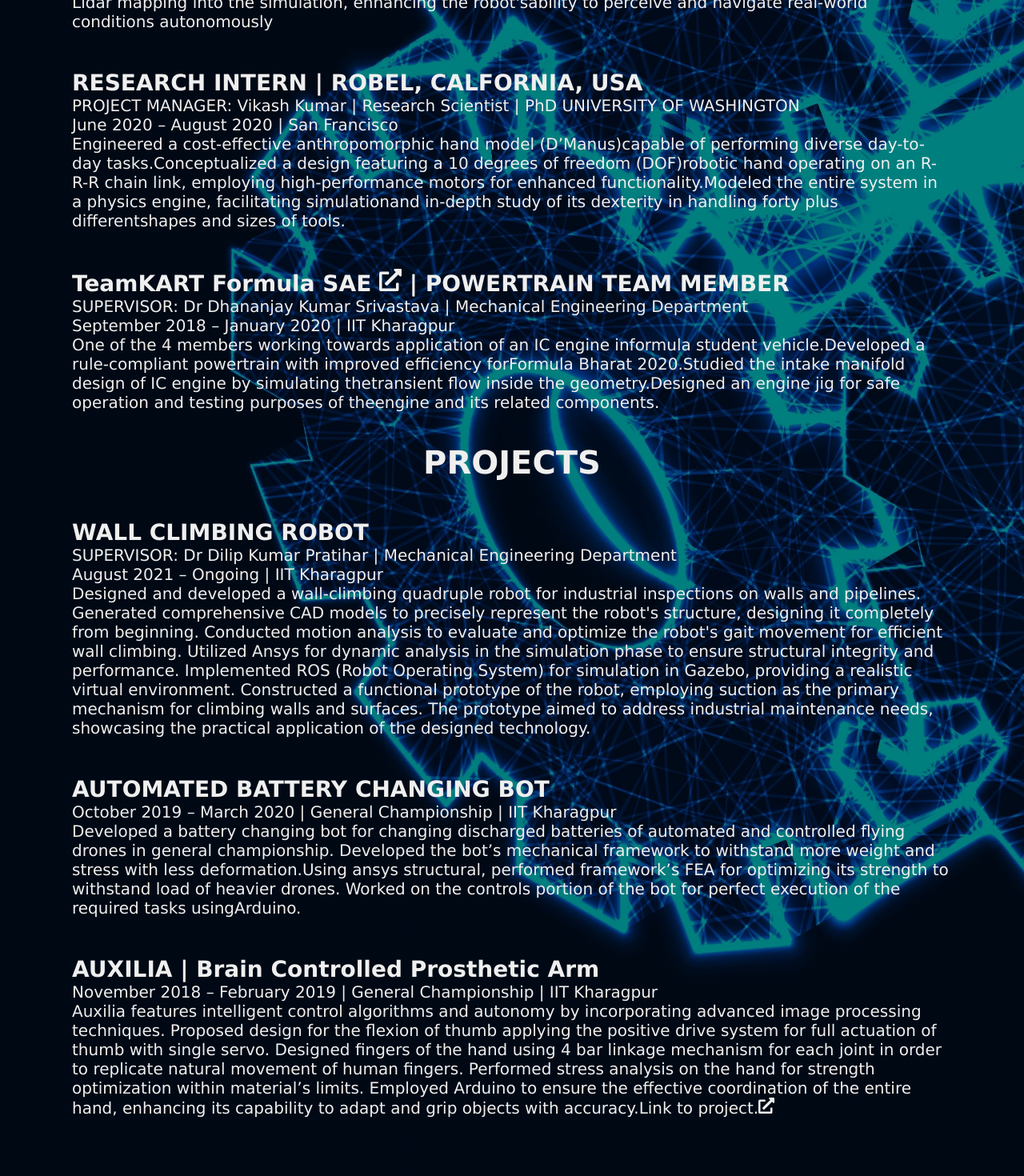
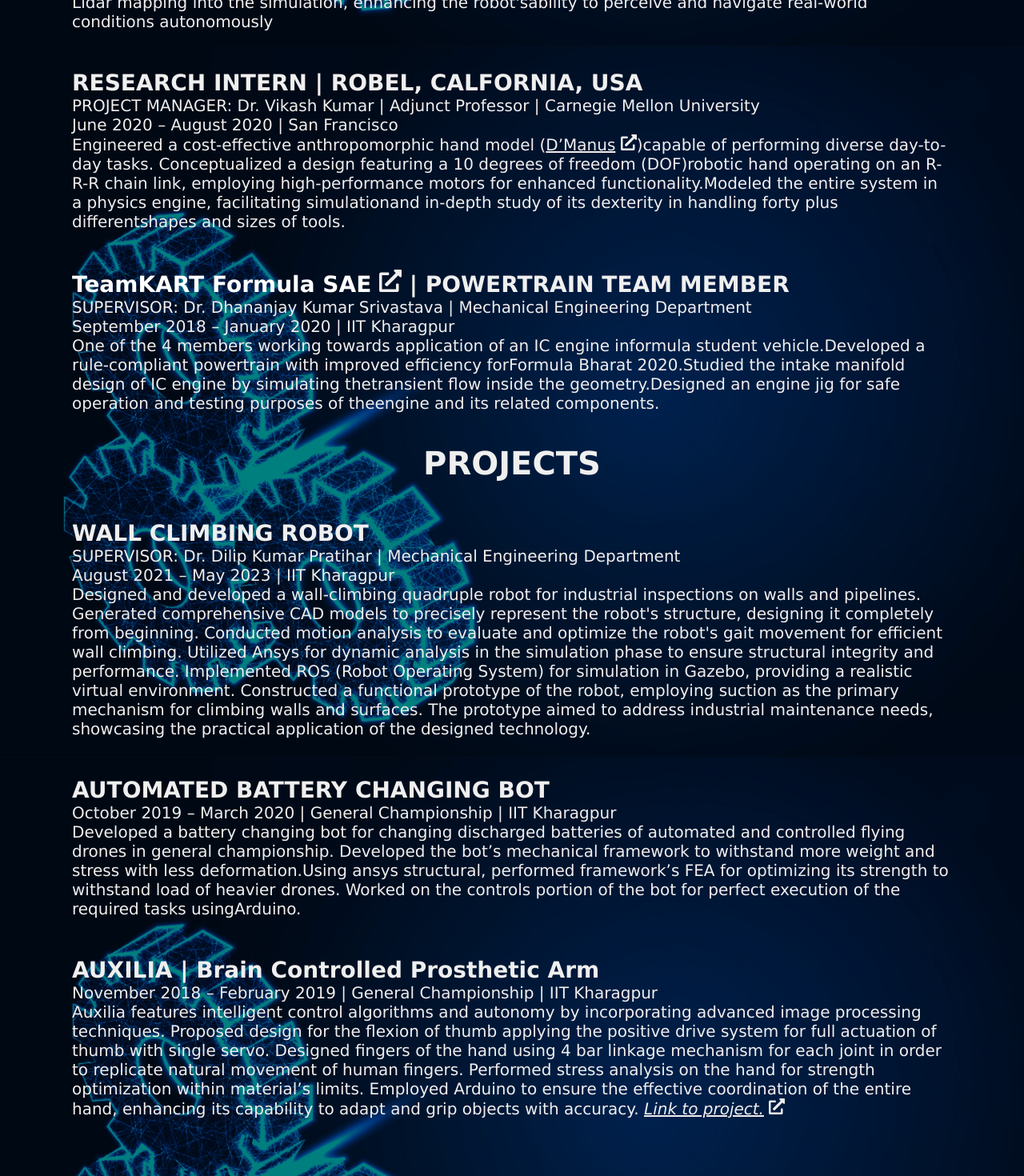
Before and after one commit to shuvo151dey/devank-profile, a React (Create React App) app: page / in a window 1280 px wide. Shown: the part 1720-3190 px from the top of the page at 80% size. Built offline with nearby package versions, Linux system fonts and the light colour scheme.

Commit message:
new changes and spell check

```diff
--- a/src/App.css
+++ b/src/App.css
@@ -11,10 +11,13 @@
 		url('./Assets/bg.jpg');
 	background-repeat: no-repeat;
 	background-size: cover;
-	background-attachment: scroll;
+	background-attachment: fixed;
 	padding: 5vh;
 }
-
+a,a:focus,a:visited {
+	text-decoration: none;
+	color: white;
+}
 .content,
 .header {
 	padding: 50px;
@@ -127,10 +130,7 @@ a {
 	text-decoration: none;
 }
 
-a:focus,
-a:visited {
-	color: rgb(0, 0, 238);
-}
+
 
 @media (max-width: 1000px) {
 
--- a/src/App.js
+++ b/src/App.js
@@ -88,7 +88,7 @@ function App() {
           <h4>
             <span>RESEARCH INTERN</span> | <span>New York University</span>
           </h4>
-          <p>PROJECT MANAGER: Prof. Vikram Kapila </p>
+          <p>PROJECT MANAGER: Prof. Vikram Kapila | Mechanical Engineering | New York University</p>
           <p>May 2022 – August 2022</p>
           <p>
             Title: Development of an autonomous mobile manipulator for dialysis
@@ -114,14 +114,14 @@ function App() {
             <span>RESEARCH INTERN</span> | <span>ROBEL, CALFORNIA, USA</span>
           </h4>
           <p>
-            PROJECT MANAGER: Vikash Kumar | Research Scientist | PhD UNIVERSITY
-            OF WASHINGTON
+            PROJECT MANAGER: Dr. Vikash Kumar | Adjunct Professor | Carnegie Mellon
+            University
           </p>
           <p>June 2020 – August 2020 | San Francisco</p>
           <p>
             Engineered a cost-effective anthropomorphic hand model
-            (D’Manus)capable of performing diverse day-to-day
-            tasks.Conceptualized a design featuring a 10 degrees of freedom
+            (<a href="https://sites.google.com/view/roboticsbenchmarks/platforms/dmanus" target="_blank"><u>D’Manus</u> <FaExternalLinkAlt /></a>)capable of performing diverse day-to-day
+            tasks. Conceptualized a design featuring a 10 degrees of freedom
             (DOF)robotic hand operating on an R-R-R chain link, employing
             high-performance motors for enhanced functionality.Modeled the
             entire system in a physics engine, facilitating simulationand
@@ -132,15 +132,14 @@ function App() {
         <div className="content-box">
           <h4>
             <span>
-              TeamKART Formula SAE{" "}
-              <a href="https://teamkart.org/">
-                <FaExternalLinkAlt />
+              <a href="https://teamkart.org/" target="_blank">
+                TeamKART Formula SAE <FaExternalLinkAlt />
               </a>
             </span>{" "}
             | <span>POWERTRAIN TEAM MEMBER</span>
           </h4>
           <p>
-            SUPERVISOR: Dr Dhananjay Kumar Srivastava | Mechanical Engineering
+            SUPERVISOR: Dr. Dhananjay Kumar Srivastava | Mechanical Engineering
             Department
           </p>
           <p>September 2018 – January 2020 | IIT Kharagpur</p>
@@ -160,10 +159,10 @@ function App() {
             <span>WALL CLIMBING ROBOT</span>
           </h4>
           <p>
-            SUPERVISOR: Dr Dilip Kumar Pratihar | Mechanical Engineering
+            SUPERVISOR: Dr. Dilip Kumar Pratihar | Mechanical Engineering
             Department
           </p>
-          <p>August 2021 – Ongoing | IIT Kharagpur</p>
+          <p>August 2021 – May 2023 | IIT Kharagpur</p>
           <p>
             Designed and developed a wall-climbing quadruple robot for
             industrial inspections on walls and pipelines. Generated
@@ -213,9 +212,14 @@ function App() {
             natural movement of human fingers. Performed stress analysis on the
             hand for strength optimization within material’s limits. Employed
             Arduino to ensure the effective coordination of the entire hand,
-            enhancing its capability to adapt and grip objects with
-            accuracy.Link to project.
-            <a href="https://drive.google.com/file/d/1Lsa1lI3pPr7f0bubkaYEJXlVyQ0mK5ci/view?usp=sharing">
+            enhancing its capability to adapt and grip objects with accuracy.{" "}
+            <a
+              href="https://drive.google.com/file/d/1Lsa1lI3pPr7f0bubkaYEJXlVyQ0mK5ci/view?usp=sharing"
+              target="_blank"
+            >
+              <i>
+                <u>Link to project.</u>
+              </i>{" "}
               <FaExternalLinkAlt />
             </a>{" "}
           </p>
```
